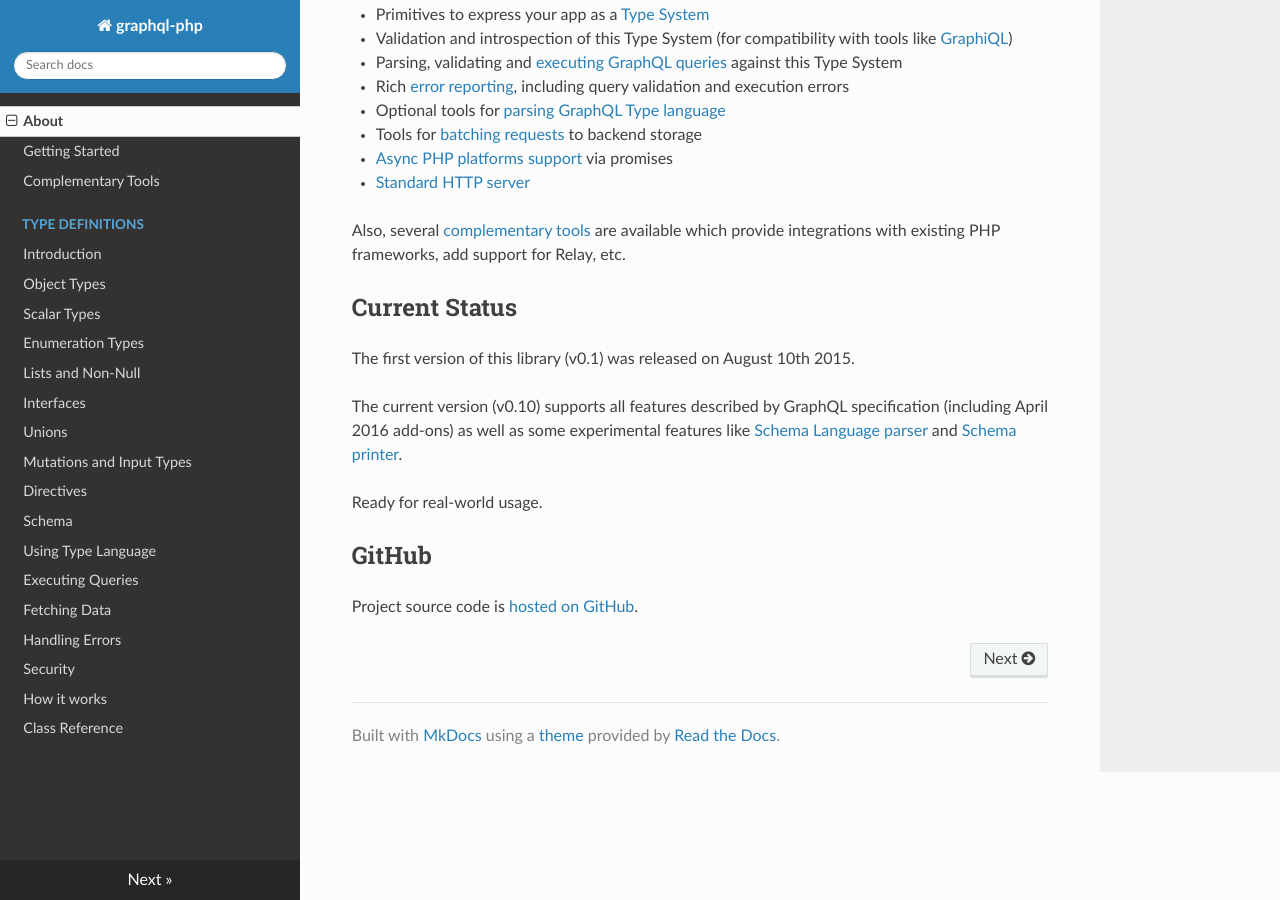
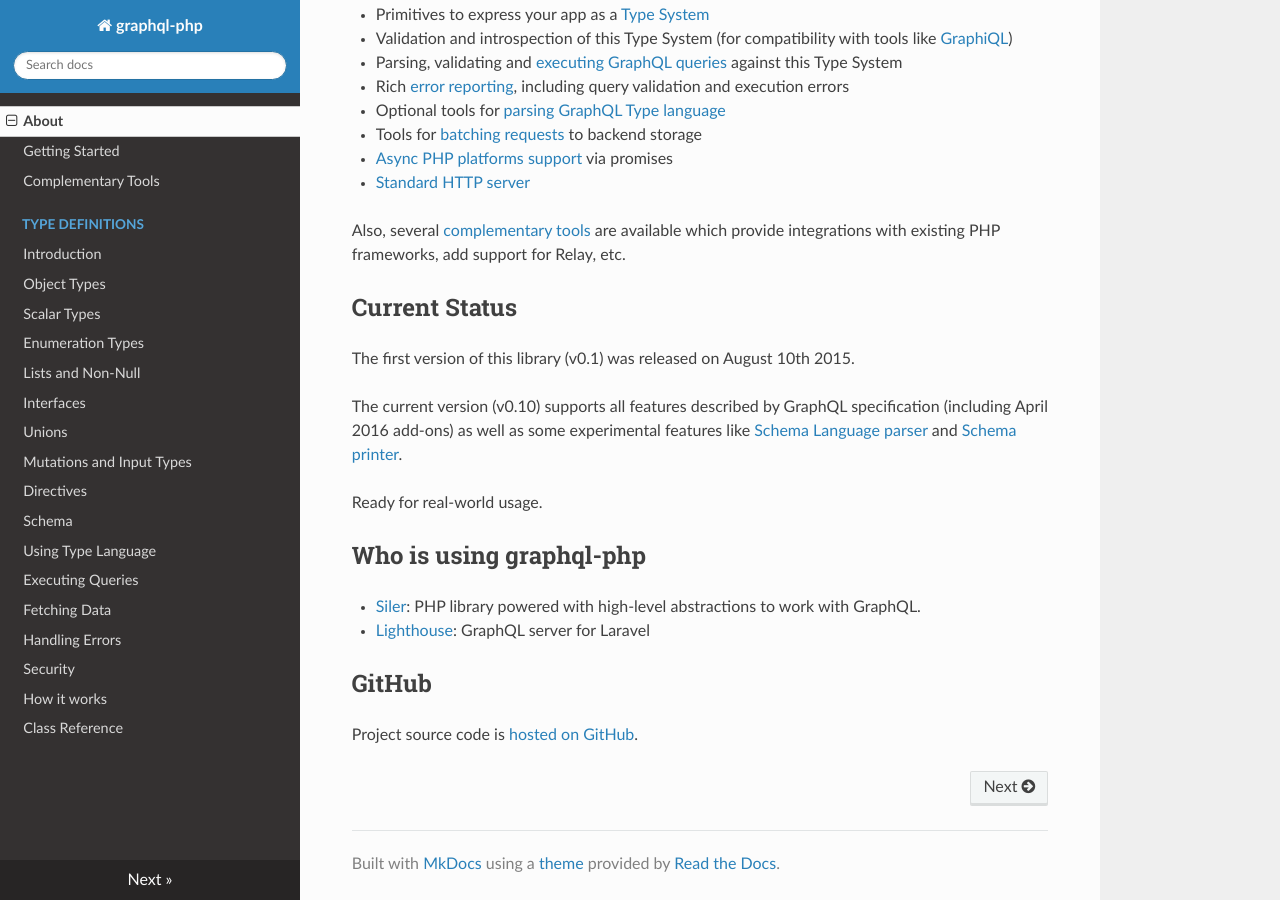
Before and after one commit to webonyx/graphql-php, an MkDocs documentation site: the page built from docs/index.md, in a window 1280 px wide and 900 px high, scrolled down 1274 px. Built offline with MkDocs 1.6.1, drawn with Linux system fonts in a browser that asks for light colours; nearby versions of some CDN libraries; old or Windows-style settings are respelled for this version of MkDocs.

Commit message:
Update index.md
It great to see that another packages are built on top of this very solid package.

```diff
--- a/docs/index.md
+++ b/docs/index.md
@@ -51,5 +51,12 @@ The current version (v0.10) supports all features described by GraphQL specifica
 
 Ready for real-world usage.
 
+## Who is using graphql-php
+
+- [Siler](https://github.com/leocavalcante/siler): PHP library powered with high-level abstractions to work with GraphQL.
+- [Lighthouse](https://github.com/nuwave/lighthouse): GraphQL server for Laravel
+
+
+
 ## GitHub
 Project source code is [hosted on GitHub](https://github.com/webonyx/graphql-php).
```
